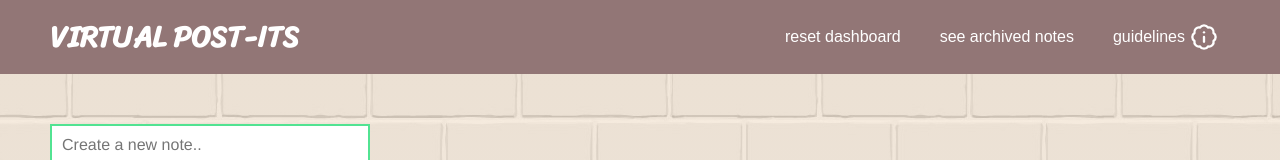
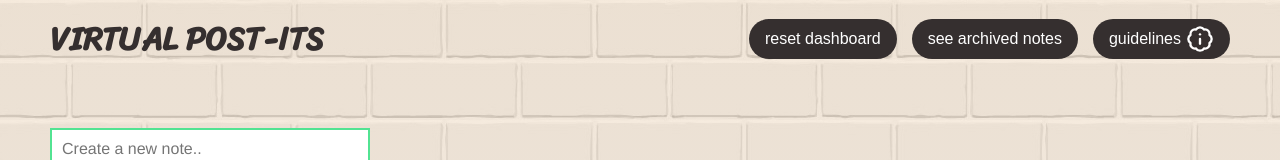
Before and after one commit to NotYourTypicalDeveloper/virtual-postit, a React (Vite) app: page / in a window 1280 px wide. Shown: the top 160 px of the page. Built offline with nearby package versions, Linux system fonts and the light colour scheme.

Commit message:
Added confirmation alert for all delete actions, updated navbar css

```diff
--- a/src/App.jsx
+++ b/src/App.jsx
@@ -11,6 +11,7 @@ import NavBar from "./components/Navbar.jsx";
 import { ToastContainer, Slide, toast } from "react-toastify";
 import { Trash2 } from "lucide-react";
 import ButtonWithIcon from "./components/ButtonWithIcon.jsx";
+import { handleConfirmation } from "./utils/functions.js";
 
 function App() {
   const [noteInput, setNoteInput] = useState("");
@@ -121,7 +122,12 @@ function App() {
             <>
               <ButtonWithIcon
                 className="delete-all-btn"
-                clickEvent={deleteArchivedNotes}
+                clickEvent={() =>
+                  handleConfirmation(
+                    "Are you sure you want to permanently delete all your archived notes?",
+                    deleteArchivedNotes
+                  )
+                }
                 icon={<Trash2 style={{ marginRight: "10px" }} />}
                 label="Delete archived notes"
               />
--- a/src/NavBar.scss
+++ b/src/NavBar.scss
@@ -3,8 +3,7 @@
   justify-content: space-between;
   align-items: center;
   padding: 10px 50px;
-  background-color: rgb(146 118 118);
-  color: white;
+  color: #352f2f;
   position: sticky;
   top: 0;
   z-index: 1;
@@ -13,7 +12,7 @@
     .navbar-title {
       font-family: "Sriracha", serif;
       font-style: normal;
-      font-size: 30px;
+      font-size: 33px;
       text-transform: uppercase;
       font-weight: bold;
       margin: 0;
@@ -30,14 +29,15 @@
       display: flex;
       align-items: center;
       justify-content: center;
-      padding: 8px 12px;
+      padding: 8px 16px;
       cursor: pointer;
       font-size: 1rem;
-      background: none;
+      background: #352f2f;
+      border-radius: 20px;
+      height: 40px;
       border: none;
       color: white;
       gap: 5px;
-      height: auto;
       text-transform: lowercase;
 
       &:hover {
--- a/src/components/ArchivedPostIt.jsx
+++ b/src/components/ArchivedPostIt.jsx
@@ -1,6 +1,7 @@
 import IconOnlyButton from "./IconOnlyButton.jsx";
 import CloseIcon from "./CloseIcon.jsx";
 import { toast } from "react-toastify";
+import { handleConfirmation } from "../utils/functions.js";
 
 const ArchivedPostIt = ({ note, dispatch }) => {
   const deleteArchivedNote = () => {
@@ -12,7 +13,9 @@ const ArchivedPostIt = ({ note, dispatch }) => {
     <div className="archived-postit">
       <IconOnlyButton
         tooltipText="Delete note"
-        onClickFn={deleteArchivedNote}
+        onClickFn={() =>
+          handleConfirmation("Delete this note?", deleteArchivedNote)
+        }
         icon={<CloseIcon width="26" height="26" />}
         className="archived-close-btn"
       />
--- a/src/components/NavBar.jsx
+++ b/src/components/NavBar.jsx
@@ -5,6 +5,7 @@ import EditIcon from "./EditIcon.jsx";
 import ArchiveIcon from "./ArchiveIcon.jsx";
 import { BadgeInfo } from "lucide-react";
 import { toast } from "react-toastify";
+import { handleConfirmation } from "../utils/functions.js";
 
 const NavBar = ({ toggleDrawer, dispatch }) => {
   const [isInfoOpen, setIsInfoOpen] = useState(false);
@@ -25,7 +26,15 @@ const NavBar = ({ toggleDrawer, dispatch }) => {
         <h1 className="navbar-title">Virtual Post-its</h1>
       </div>
       <div className="navbar-right">
-        <button className="navbar-btn" onClick={resetDashboard}>
+        <button
+          className="navbar-btn"
+          onClick={() =>
+            handleConfirmation(
+              "Are you sure you want to permanently delete all your current notes?",
+              resetDashboard
+            )
+          }
+        >
           reset dashboard
         </button>
         <button className="navbar-btn" onClick={toggleDrawer}>
--- a/src/components/Postit.jsx
+++ b/src/components/Postit.jsx
@@ -6,6 +6,7 @@ import ArchiveIcon from "./ArchiveIcon.jsx";
 import { toast } from "react-toastify";
 import ButtonWithIcon from "./ButtonWithIcon.jsx";
 import { Check, X } from "lucide-react";
+import { handleConfirmation } from "../utils/functions.js";
 
 const Postit = ({ note, dispatch }) => {
   const [isEditing, setIsEditing] = useState(false);
@@ -41,7 +42,7 @@ const Postit = ({ note, dispatch }) => {
     });
   };
 
-  const handleDelete = () => {
+  const deleteNote = () => {
     dispatch({ type: "DELETE_NOTE", payload: note });
     toast.success("Successfully deleted note!");
   };
@@ -50,6 +51,7 @@ const Postit = ({ note, dispatch }) => {
     dispatch({ type: "ARCHIVE_NOTE", payload: note });
     toast.success("Successfully archived note!");
   };
+
   return (
     <div
       className="note"
@@ -97,7 +99,7 @@ const Postit = ({ note, dispatch }) => {
       <div className="note-container-2">
         {/* DELETE */}
         <IconOnlyButton
-          onClickFn={handleDelete}
+          onClickFn={() => handleConfirmation("Delete this note?", deleteNote)}
           icon={<CloseIcon width={26} height={26} />}
           className="close-btn"
         />
--- a/src/utils/Reducer.js
+++ b/src/utils/Reducer.js
@@ -13,7 +13,7 @@ export const notesReducer = (prevState, action) => {
     case "ADD_NOTE": {
       return [
         ...prevState,
-        { ...action.payload, position: { left: 400, top: 150 } },
+        { ...action.payload, position: { left: 400, top: 300 } },
       ];
     }
     // UPDATE EXISTING NOTE_____
--- a/src/utils/functions.js
+++ b/src/utils/functions.js
@@ -7,3 +7,8 @@ export const formatDate = (timestamp) => {
     minute: "2-digit",
   });
 };
+export const handleConfirmation = (message, callbackFn) => {
+  if (window.confirm(message)) {
+    callbackFn();
+  }
+};
```
